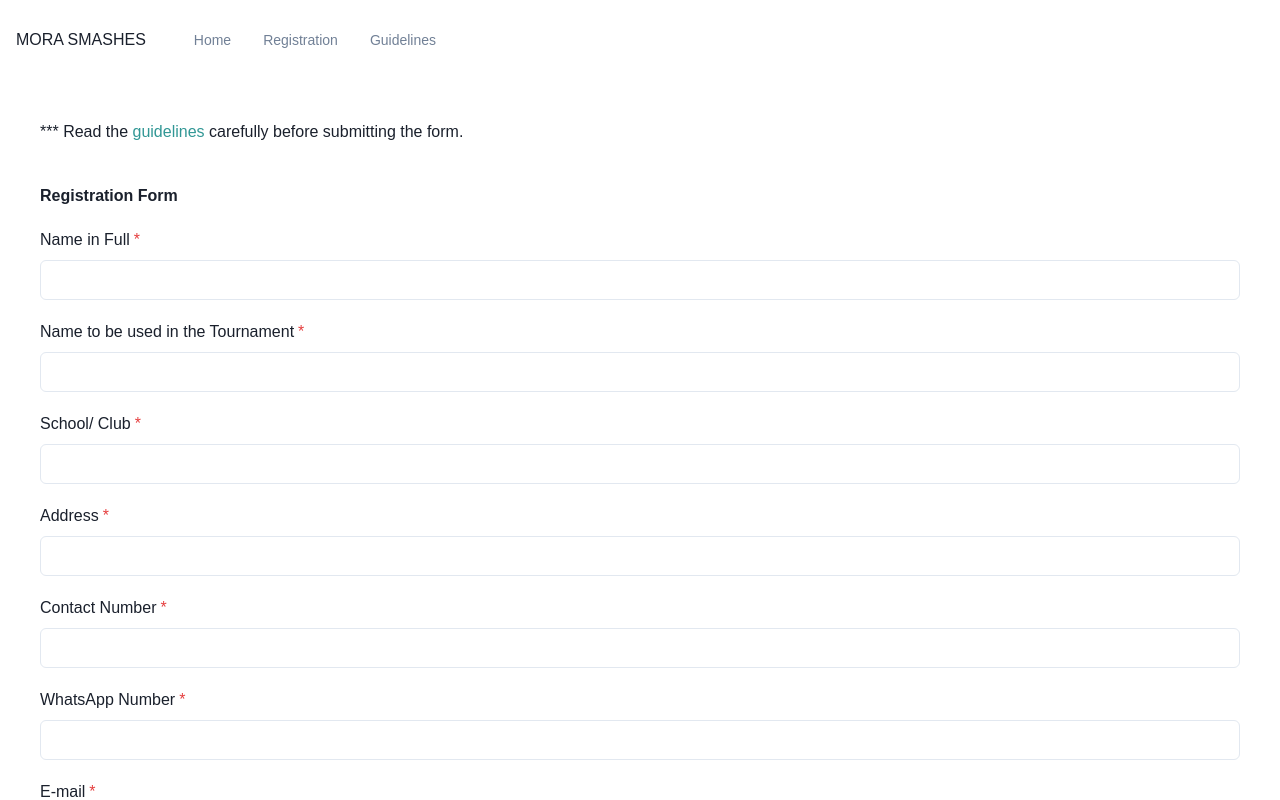
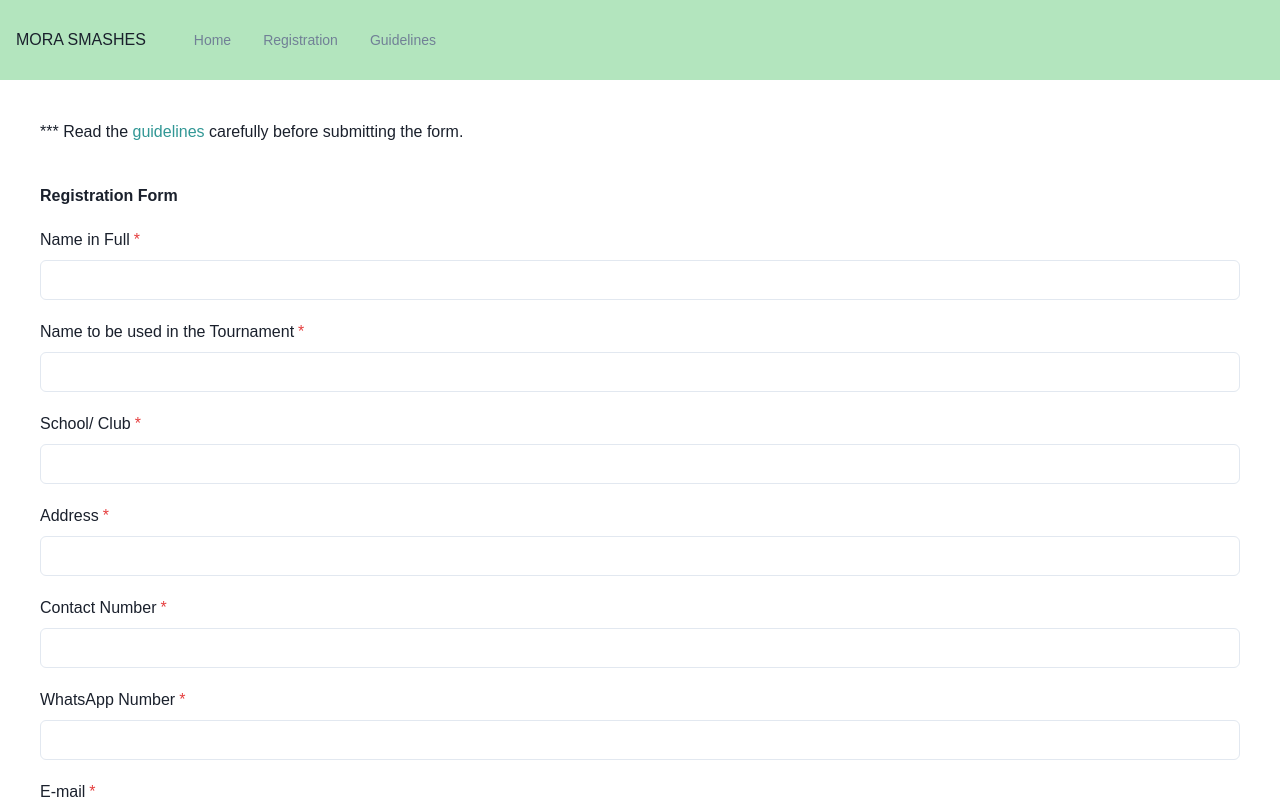
Before and after one commit to Mora-TT/web, a React (Create React App) app: page /form in a window 1280 px wide. Shown: the top 800 px of the page. Built offline with nearby package versions, Linux system fonts and the light colour scheme.

Commit message:
Change color values in the nav bar

```diff
--- a/src/components/Navbar.js
+++ b/src/components/Navbar.js
@@ -28,14 +28,14 @@ import {
     return (
       <Box>
         <Flex
-          bg={useColorModeValue('gray.350', 'gray.800')}
+          bg={useColorModeValue('#B3E5BE', '#B3E5BE')}
           color={useColorModeValue('gray.600', 'white')}
           minH={'80px'}
           py={{ base: 2 }}
           px={{ base: 4 }}
           borderBottom={1}
           borderStyle={'solid'}
-          borderColor={useColorModeValue('transparent', 'gray.900')}
+          borderColor={useColorModeValue('transparent', '#B3E5BE')}
           align={'center'}>
           <Flex
             flex={{ base: 1, md: 'auto' }}
@@ -102,7 +102,7 @@ import {
   const DesktopNav = () => {
     const linkColor = useColorModeValue('gray.500', 'gray.200');
     const linkHoverColor = useColorModeValue('black', 'white');
-    const popoverContentBgColor = useColorModeValue('white', 'gray.800');
+    const popoverContentBgColor = useColorModeValue('#B3E5BE', '#B3E5BE');
 
     return (
       <Stack direction={'row'} spacing={4}>
```
